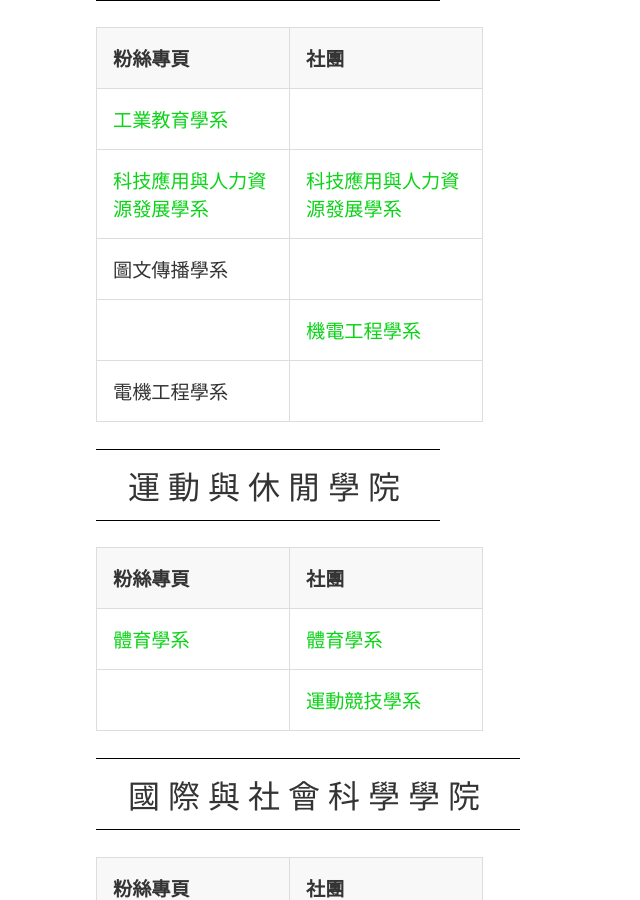
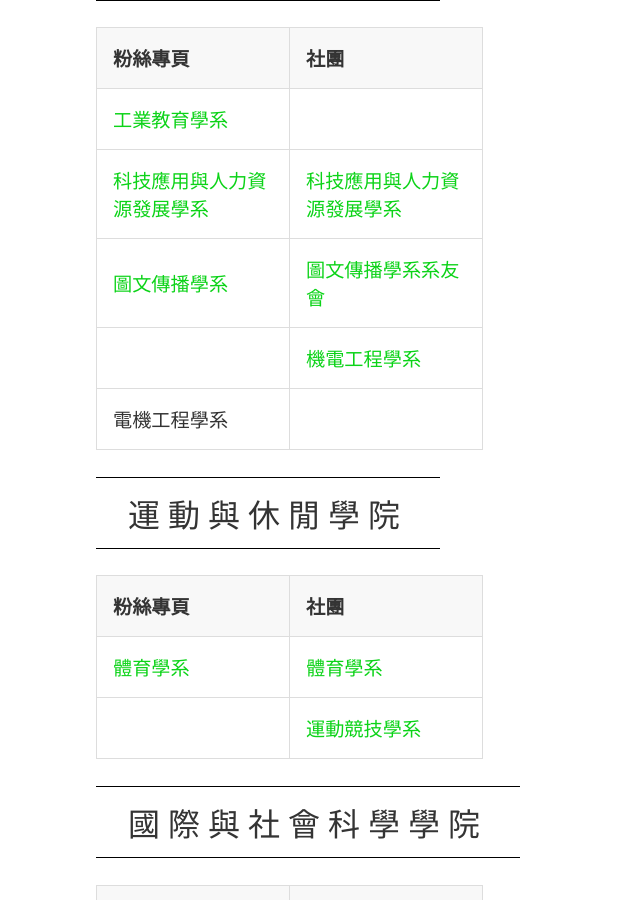
Before and after one commit to as535364/surviveNTNU, a Jekyll site: the page built from _references/facebook.md, in a window 1280 px wide and 900 px high, scrolled down 2758 px. Shown: the whole window, without its empty margins (0-640 px from the left). Built offline with Jekyll 4.4.1, drawn with Linux system fonts in a browser that asks for light colours; nearby versions of some CDN libraries; comment, search, counter and statistics services are not loaded.

Commit message:
補上圖傳系的專頁和社團

```diff
--- a/_references/facebook.md
+++ b/_references/facebook.md
@@ -53,7 +53,7 @@ alticon: facebook
 ------- | ---
 [工業教育學系](https://www.facebook.com/ntnuiestudent?ref=ts&fref=ts)|
 [科技應用與人力資源發展學系](https://www.facebook.com/NTNUTAHRD.A?ref=ts&fref=ts)|[科技應用與人力資源發展學系](https://www.facebook.com/groups/NTNU.TAHRD/?ref=ts&fref=ts)
-圖文傳播學系|
+[圖文傳播學系](https://www.facebook.com/2014ntnugac)|[圖文傳播學系系友會](https://www.facebook.com/groups/gacfriends/)
  |[機電工程學系](https://www.facebook.com/groups/201079729945147/?ref=ts&fref=ts)
 電機工程學系|
 
```
